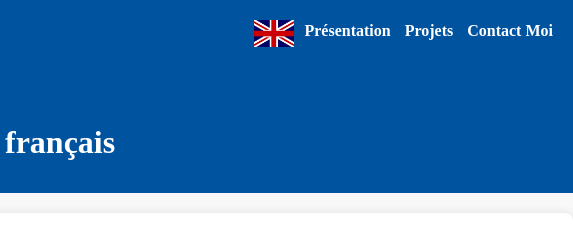
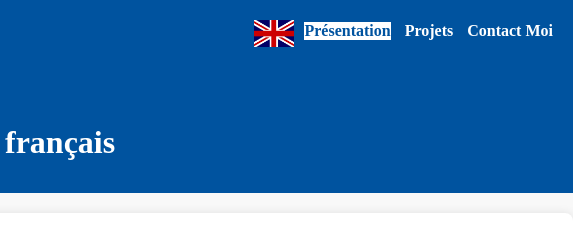
Before and after one commit to Alexandre78R/christmas-portfolio, a plain HTML site: page index.html in a window 1280 px wide. In both pictures the pointer is over the item "Présentation". Shown: the top 250 px of the page, 707-1280 px from the left. Drawn offline with Linux system fonts and the light colour scheme.

Commit message:
hover navbar

```diff
--- a/index.css
+++ b/index.css
@@ -123,6 +123,14 @@ footer {
     margin-top: 12px;
 }
 
+.menu li:hover {
+    background-color: white;
+}
+
+.menu li a:hover {
+    color: #00539f;
+}
+
 .menu a {
     text-decoration: none;
     color: white; /* Couleur du texte du menu */
```
